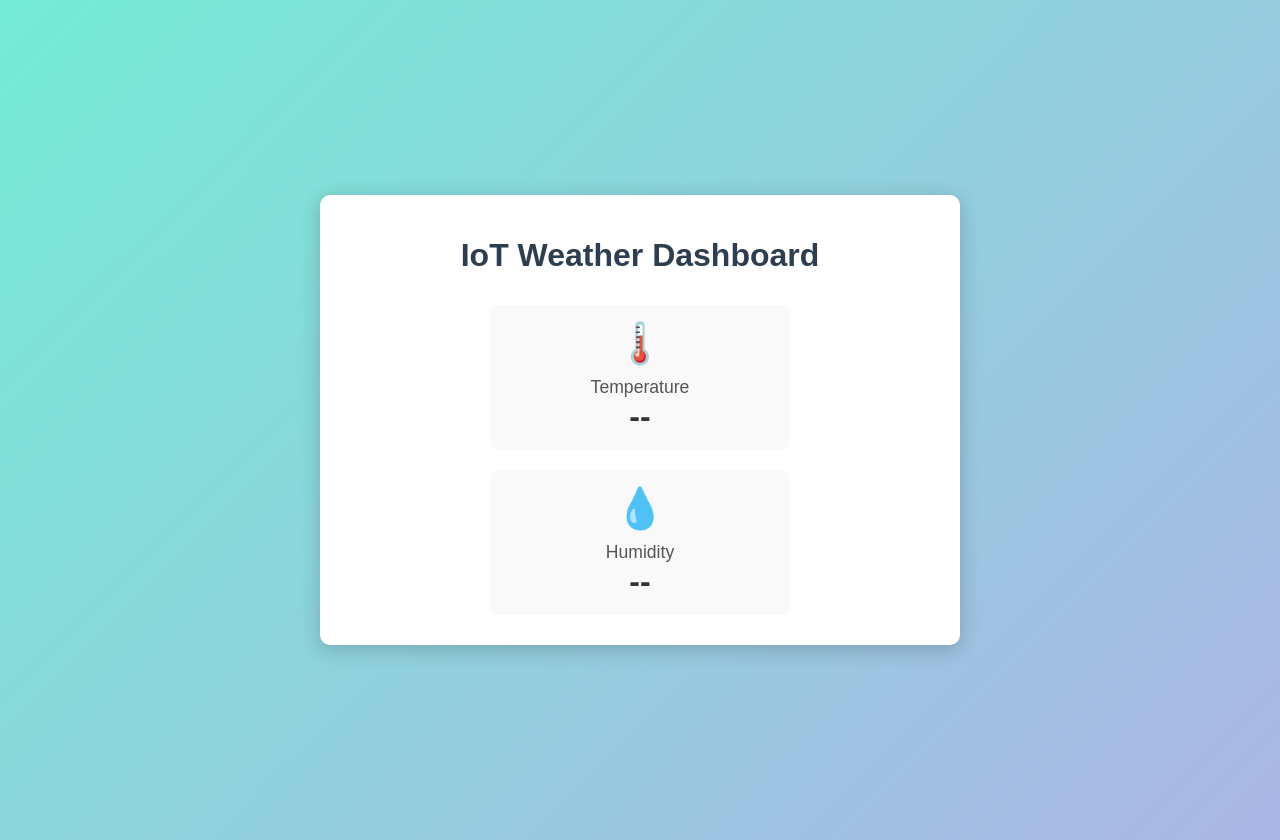
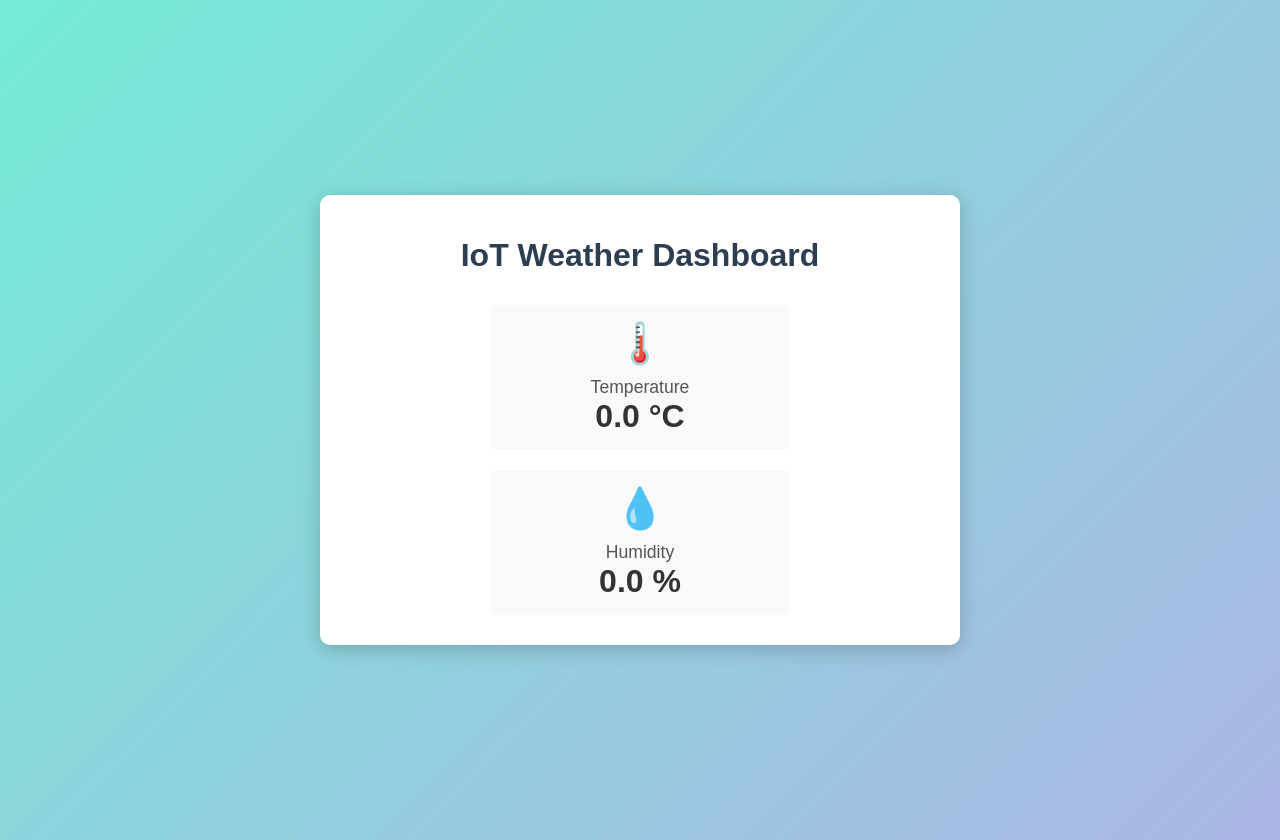
Before and after one commit to valkdrain/iot-weather-dashboard, a plain HTML site: page index.html in a window 1280 px wide. Drawn offline with Linux system fonts and the light colour scheme.

Commit message:
index.html

```diff
--- a/index.html
+++ b/index.html
@@ -57,7 +57,7 @@
   </style>
   <script>
     // URL to data.json on GitHub Pages
-    const dataUrl = "https://your-username.github.io/iot-weather-dashboard/data.json"; പ്ര
+    const dataUrl = "https://valkdrain.github.io/iot-weather-dashboard/data.json";
 
     function updateData() {
       fetch(dataUrl)
@@ -75,6 +75,7 @@
           document.getElementById("humidity").innerHTML = "Error";
         });
     }
+
     // Update data every 2 seconds
     setInterval(updateData, 2000);
     // Initial update on page load
```
